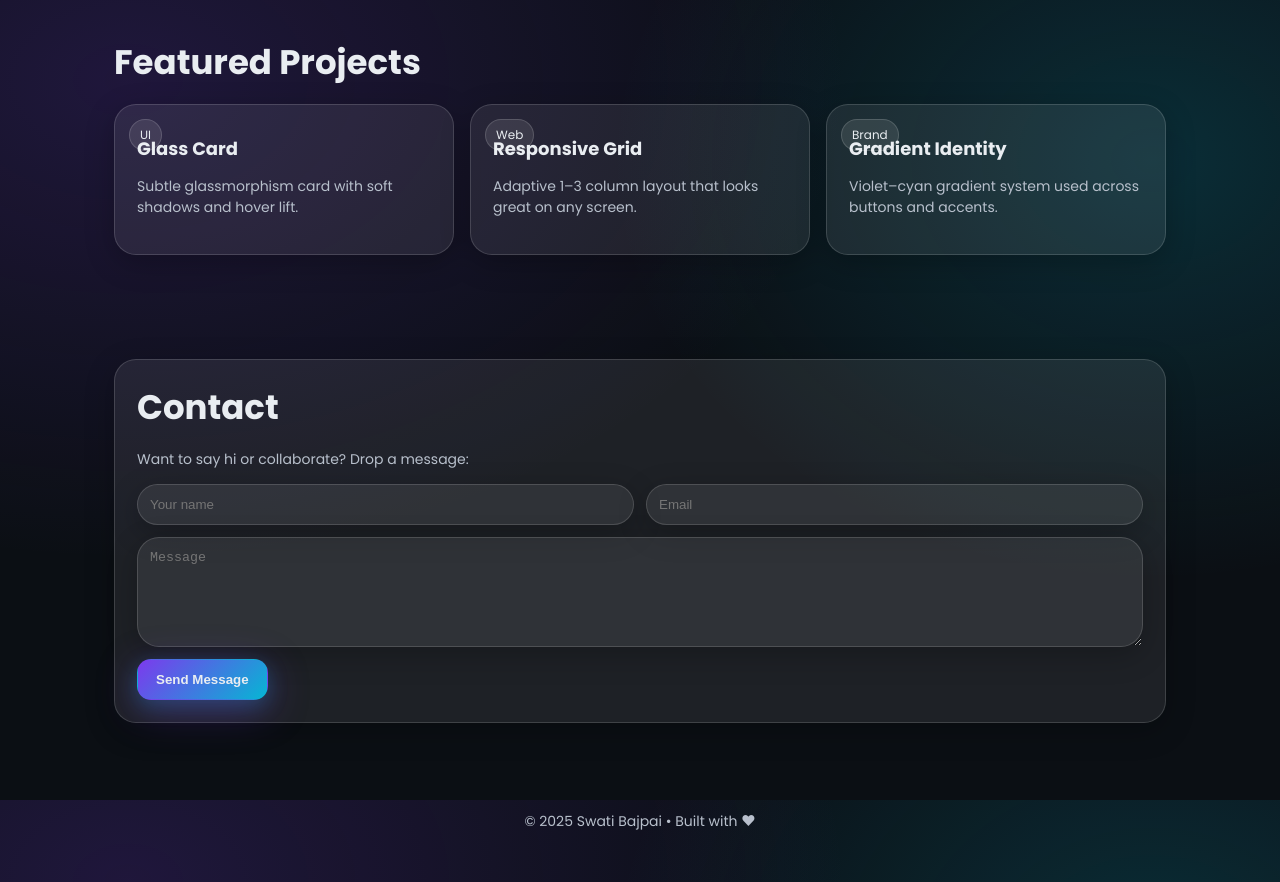
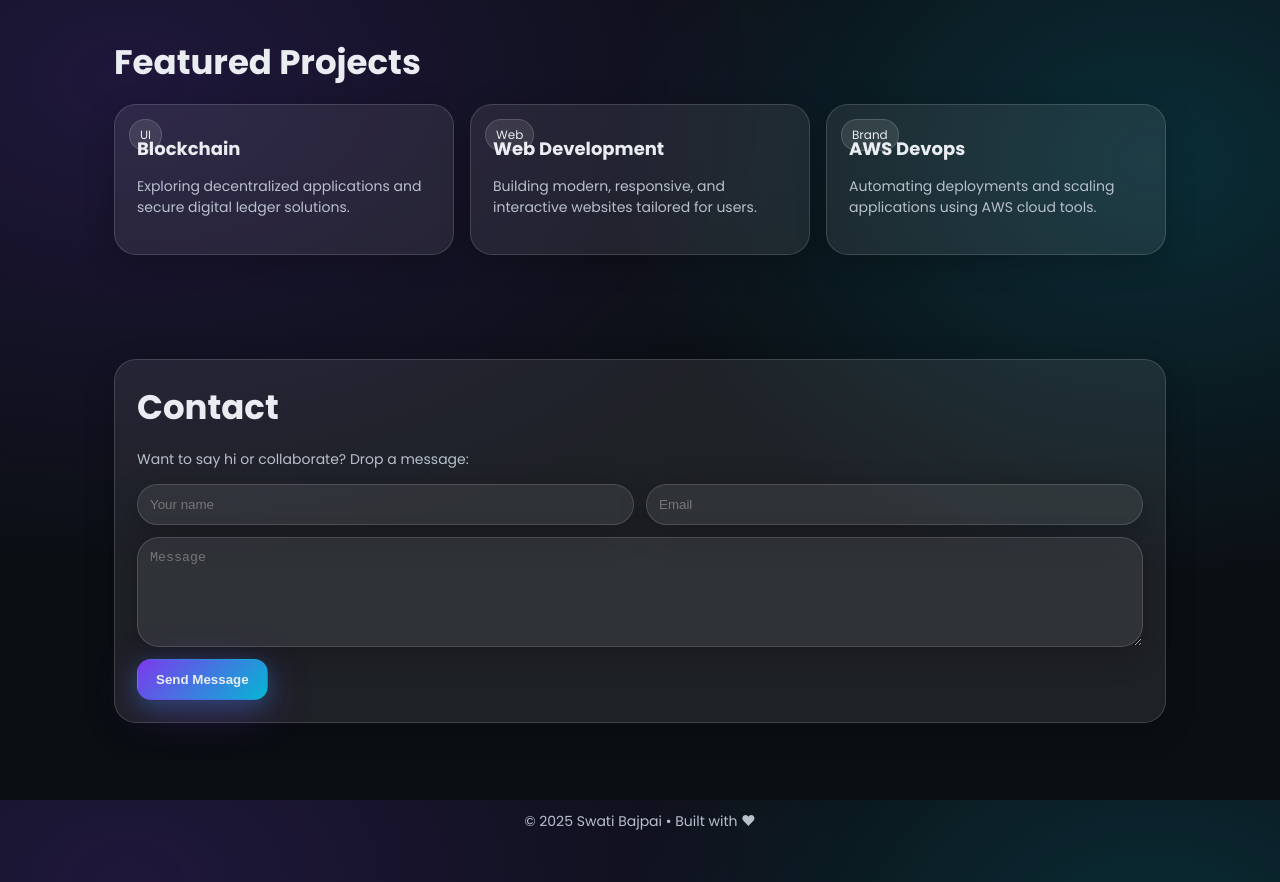
Before and after one commit to swati-d-bajpai/cicd, a plain HTML site: page swati-cicd-pipeline.html in a window 1280 px wide. Shown: the part 800-1682 px from the top of the page. Drawn offline with nearby package versions, Linux system fonts and the light colour scheme.

Commit message:
updation

```diff
--- a/swati-cicd-pipeline.html
+++ b/swati-cicd-pipeline.html
@@ -133,18 +133,18 @@
         <div class="grid">
           <article class="card project">
             <span class="badge">UI</span>
-            <h3>Glass Card</h3>
-            <p class="muted">Subtle glassmorphism card with soft shadows and hover lift.</p>
+            <h3>Blockchain</h3>
+            <p class="muted">Exploring decentralized applications and secure digital ledger solutions.</p>
           </article>
           <article class="card project">
             <span class="badge">Web</span>
-            <h3>Responsive Grid</h3>
-            <p class="muted">Adaptive 1–3 column layout that looks great on any screen.</p>
+            <h3>Web Development</h3>
+            <p class="muted">Building modern, responsive, and interactive websites tailored for users.</p>
           </article>
           <article class="card project">
             <span class="badge">Brand</span>
-            <h3>Gradient Identity</h3>
-            <p class="muted">Violet–cyan gradient system used across buttons and accents.</p>
+            <h3>AWS Devops</h3>
+            <p class="muted">Automating deployments and scaling applications using AWS cloud tools.</p>
           </article>
         </div>
       </section>
```
